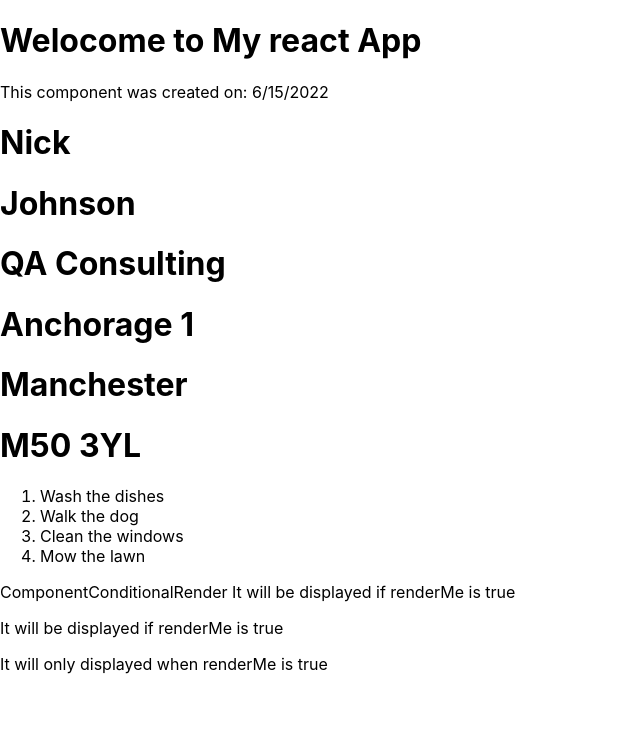
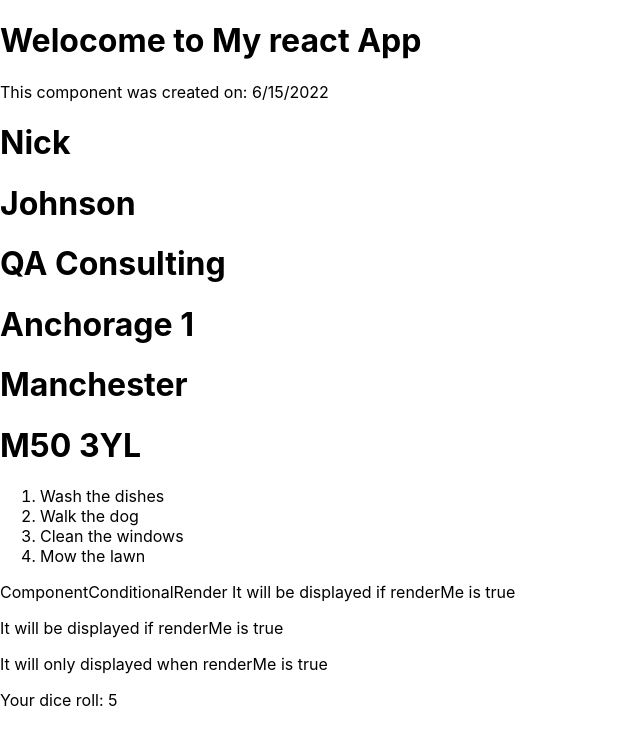
Before and after one commit to voytus/ReactJS, a React (Create React App) app in the folder my-first-app/: page / in a window 1280 px wide. Shown: the top 744 px of the page, without its empty margins (0-640 px from the left). Built offline with nearby package versions, Linux system fonts and the light colour scheme.

Commit message:
WTM: added ComponentDice.jsx

```diff
--- a/my-first-app/package.json
+++ b/my-first-app/package.json
@@ -34,5 +34,8 @@
       "last 1 firefox version",
       "last 1 safari version"
     ]
+  },
+  "devDependencies": {
+    "@babel/preset-react": "^7.17.12"
   }
 }
--- a/my-first-app/src/App.js
+++ b/my-first-app/src/App.js
@@ -10,6 +10,7 @@ import ComponentWithArrayOfData from './Components/ComponentWithArrayOfData';
 import ComponentConditionalRender from './Components/ComponentConditionalRender';
 import ComponentConditionalLogicalRender from './Components/ComponentConditionalLogicalRender';
 import ComponentConditionalTernaryRender from './Components/ComponentConditionalTernaryRender';
+import ComponentDice from './Components/ComponentDice';
 
 
 
@@ -25,6 +26,7 @@ function App() {
       <ComponentConditionalRender />
       <ComponentConditionalTernaryRender />
       <ComponentConditionalLogicalRender />
+      <ComponentDice />
     </>
     );
 }
--- /dev/null
+++ b/my-first-app/src/Components/ComponentDice.jsx
@@ -0,0 +1,13 @@
+import React from "react";
+
+ const Dice = () => {
+    function getRandomNumber(){
+        return Math.ceil(Math.random() * 6);
+    }
+
+    const num = getRandomNumber();
+
+    return ( <p>Your dice roll: {num}</p> );
+}
+
+export default Dice;
--- a/my-first-app/src/Components/Second.jsx
+++ b/my-first-app/src/Components/Second.jsx
@@ -2,7 +2,7 @@ import React from "react";
 
 const Second = () => {
 <div>
-    <p>My component's markup is returned implicity by the function</p>
+    <p>My component's markup is returned explicity by the function</p>
 </div>
 
 };
```
Also changed, not shown: 1 other file (tests, documents, lock files or other folders).
